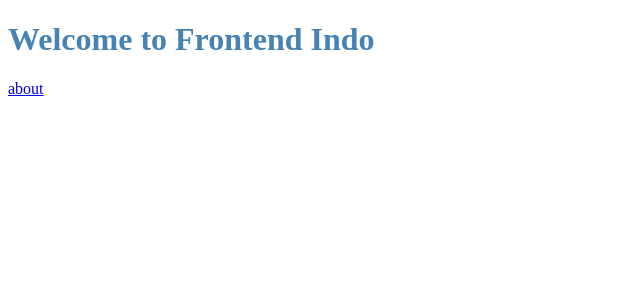
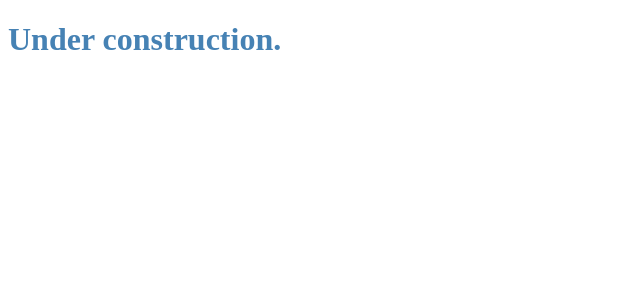
Before and after one commit to frontendindo/frontendindo.github.io, a Jekyll site: the page built from index.md, in a window 1280 px wide. Shown: the top 300 px of the page, without its empty margins (0-640 px from the left). Built offline with Jekyll 4.4.1, drawn with Linux system fonts in a browser that asks for light colours; our own code applies the rules of GitHub Pages for plain Markdown files.

Commit message:
Update index.md

```diff
--- a/index.md
+++ b/index.md
@@ -2,6 +2,4 @@
 layout: default
 ---
 
-# Welcome to Frontend Indo
-
-[about](about.html)
+# Under construction.
```
